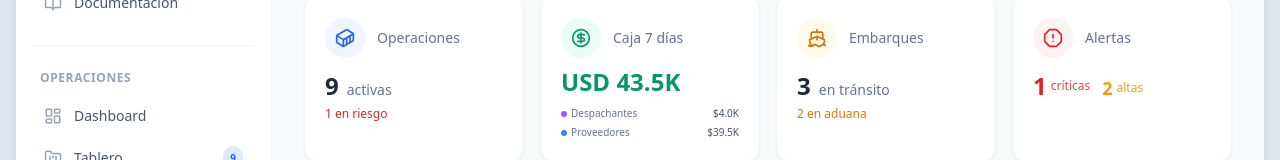
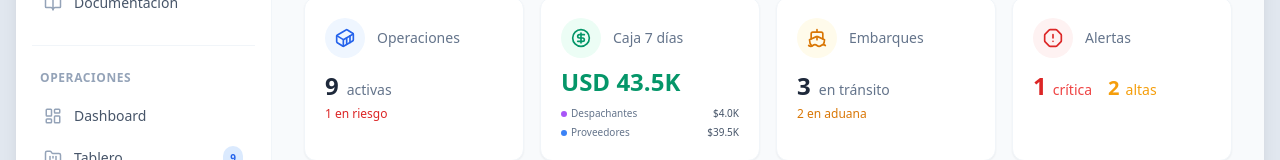
Before and after one commit to aidaptivecom-pixel/importadora2026, a React (Vite) app: page / in a window 1280 px wide. Shown: the part 195-355 px from the top of the page. Built offline with nearby package versions, Linux system fonts and the light colour scheme.

Commit message:
fix: Corregir card Alertas - alineación, singular/plural y tamaño texto

```diff
--- a/components/DashboardContent.tsx
+++ b/components/DashboardContent.tsx
@@ -327,7 +327,7 @@ const HoyPage: React.FC<{ onNavigate: (page: PageType, operacionId?: string) =>
         </div>
         <div className="bg-white rounded-xl p-5 border border-slate-100 shadow-sm">
           <div className="flex items-center gap-3 mb-3"><div className="w-10 h-10 rounded-full bg-red-50 flex items-center justify-center text-red-600"><AlertOctagon size={20} /></div><span className="text-sm font-medium text-slate-500">Alertas</span></div>
-          <div className="flex items-baseline gap-3"><div className="flex items-center gap-1"><p className="text-2xl font-bold text-red-600">{alertasCriticas}</p><p className="text-xs text-red-500 font-medium">críticas</p></div>{alertasAltas > 0 && <div className="flex items-center gap-1"><p className="text-lg font-bold text-amber-500">{alertasAltas}</p><p className="text-xs text-amber-500">altas</p></div>}</div>
+          <div className="flex items-end gap-4"><div className="flex items-baseline gap-1.5"><p className="text-2xl font-bold text-red-600">{alertasCriticas}</p><p className="text-sm text-red-500 font-medium">{alertasCriticas === 1 ? 'crítica' : 'críticas'}</p></div>{alertasAltas > 0 && <div className="flex items-baseline gap-1.5"><p className="text-xl font-bold text-amber-500">{alertasAltas}</p><p className="text-sm text-amber-500 font-medium">{alertasAltas === 1 ? 'alta' : 'altas'}</p></div>}</div>
         </div>
       </div>
 
```
